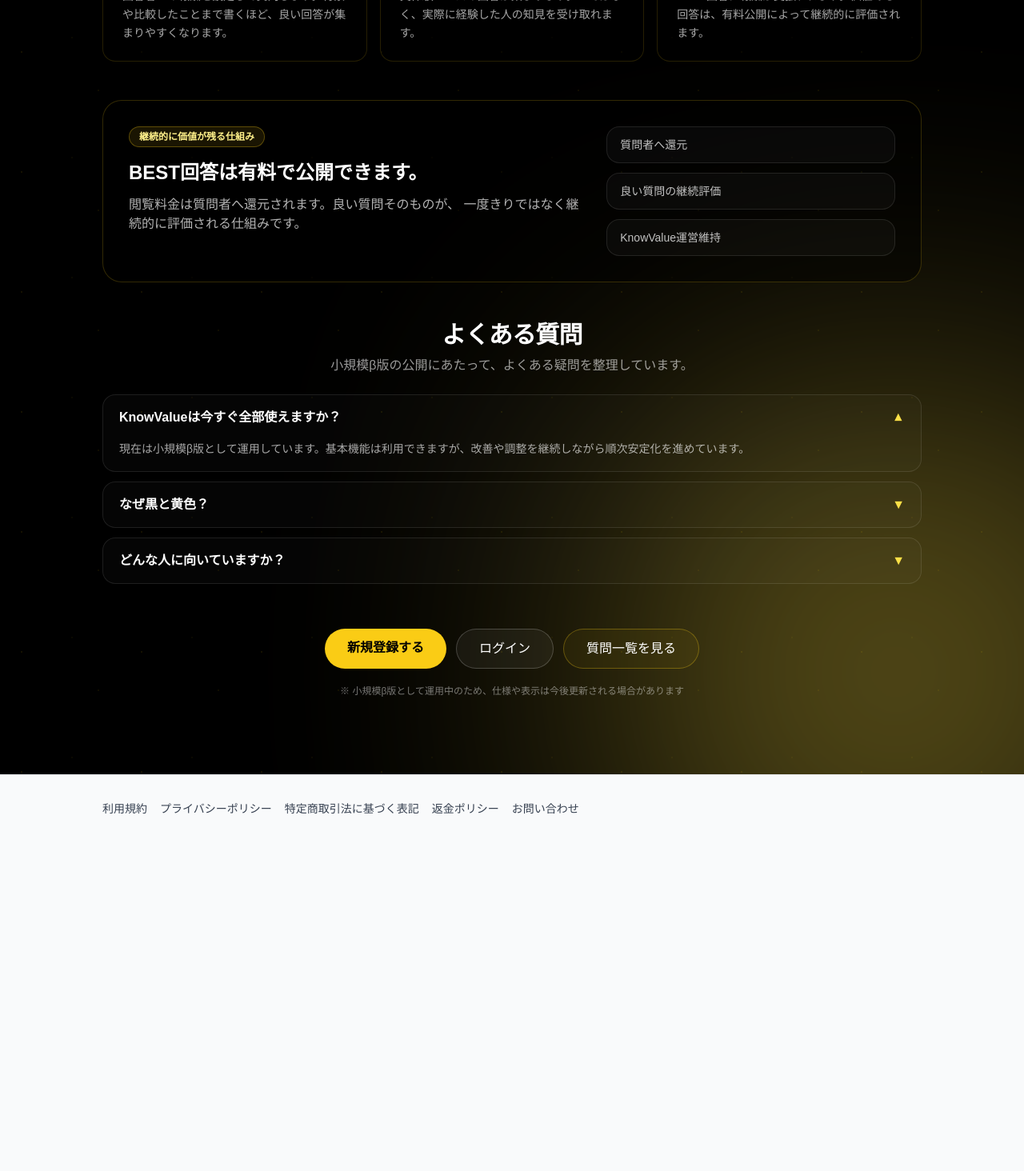
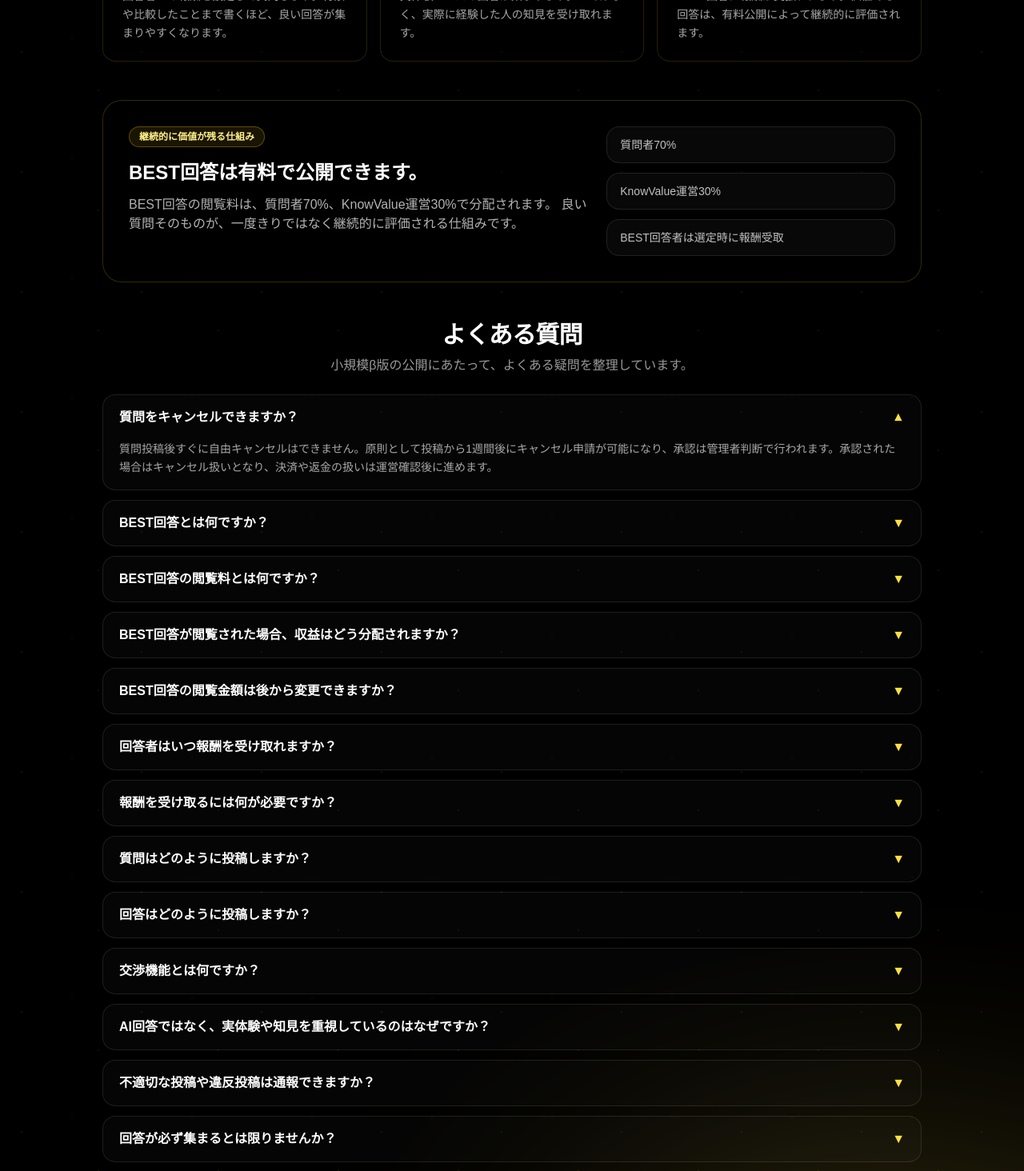
Before and after one commit to Kyuya0707/mitt-dev, a Next.js app: page / in a window 1280 px wide. Shown: the part 1330-2794 px from the top of the page at 80% size. Before the commit the page ends 2383 px from the top, so only its background shows below. Built offline with nearby package versions, Linux system fonts and the light colour scheme; no server answers.

Commit message:
docs: expand homepage FAQ

```diff
--- a/app/(welcome)/page.tsx
+++ b/app/(welcome)/page.tsx
@@ -178,6 +178,88 @@
     </div>
   );
 }
+
+type FaqEntry = {
+  q: string;
+  a: string;
+  defaultOpen?: boolean;
+};
+
+const FAQ_ITEMS: FaqEntry[] = [
+  {
+    q: "質問をキャンセルできますか？",
+    a: "質問投稿後すぐに自由キャンセルはできません。原則として投稿から1週間後にキャンセル申請が可能になり、承認は管理者判断で行われます。承認された場合はキャンセル扱いとなり、決済や返金の扱いは運営確認後に進めます。",
+    defaultOpen: true,
+  },
+  {
+    q: "BEST回答とは何ですか？",
+    a: "質問者が、いちばん参考になった回答をBEST回答として選ぶ仕組みです。BEST回答に選ばれた回答者には、質問投稿時に設定された報酬が支払われます。BEST回答は、購入者だけが閲覧できる有料コンテンツになります。",
+  },
+  {
+    q: "BEST回答の閲覧料とは何ですか？",
+    a: "BEST回答を他のユーザーが閲覧するための料金です。質問者が質問投稿時に設定でき、閲覧料を支払ったユーザーはそのBEST回答を読めます。すでに購入済みのユーザーには、価格変更後も追加請求はありません。",
+  },
+  {
+    q: "BEST回答が閲覧された場合、収益はどう分配されますか？",
+    a: "BEST閲覧料は、質問者70%、KnowValue運営30%で分配されます。回答者はBEST回答に選ばれた時点で、質問投稿時に設定された報酬を受け取ります。BEST閲覧料から回答者への追加分配は現在行っていません。",
+  },
+  {
+    q: "BEST回答の閲覧金額は後から変更できますか？",
+    a: "はい、質問者は後からBEST閲覧金額を変更できます。変更後の価格は新しく購入するユーザーに適用され、すでに購入済みのユーザーに追加請求は発生しません。極端な価格変更は、運営が確認する場合があります。",
+  },
+  {
+    q: "回答者はいつ報酬を受け取れますか？",
+    a: "回答がBEST回答に選ばれると、質問投稿時に設定された報酬の対象になります。報酬の受け取りには、マイページからの受取設定が必要です。設定が未完了の場合、支払いに時間がかかることがあります。",
+  },
+  {
+    q: "報酬を受け取るには何が必要ですか？",
+    a: "マイページから報酬受取設定を行ってください。KnowValueは口座番号などの金融情報を直接保持せず、必要な本人確認や口座登録は受取先のサービス上で行います。個人として登録できます。",
+  },
+  {
+    q: "質問はどのように投稿しますか？",
+    a: "質問内容、カテゴリ、報酬金額、BEST閲覧料を入力して投稿します。必要に応じて画像も添付できます。決済が完了すると質問が公開され、回答が集まったら質問者がBEST回答を選びます。",
+  },
+  {
+    q: "回答はどのように投稿しますか？",
+    a: "回答したい質問を開いて、自分の経験や知見をもとに回答を投稿します。必要に応じて画像も添付できます。BEST回答に選ばれると報酬の対象になります。",
+  },
+  {
+    q: "交渉機能とは何ですか？",
+    a: "回答者が「追加報酬があれば、もっと詳しく回答できる」と質問者へ提案できる機能です。質問者が承認すると追加決済に進み、見送られた場合は回答者へ通知されます。通常のBEST回答報酬とは別の提案機能です。",
+  },
+  {
+    q: "AI回答ではなく、実体験や知見を重視しているのはなぜですか？",
+    a: "KnowValueは、実際に経験した人の知見に価値があると考えています。AIの一般論よりも、失敗談や現場感のある答えのほうが、より具体的で役立つことが多いからです。",
+  },
+  {
+    q: "不適切な投稿や違反投稿は通報できますか？",
+    a: "はい、通報できます。規約に反する投稿や、迷惑行為・不適切な内容を見つけた場合は、運営が確認できるように報告してください。",
+  },
+  {
+    q: "回答が必ず集まるとは限りませんか？",
+    a: "はい。質問内容や条件によっては、回答が集まりにくいことがあります。できるだけ背景や目的を具体的に書くと、回答が集まりやすくなります。",
+  },
+  {
+    q: "BEST回答を選ぶ責任は誰にありますか？",
+    a: "質問者にあります。どの回答が一番役に立ったかを見て、最終的にBEST回答を選ぶのは質問者です。",
+  },
+  {
+    q: "β版では仕様が変わることがありますか？",
+    a: "はい。KnowValueは小規模β版として運用しているため、より使いやすくする目的で仕様や表示が更新される場合があります。大きな変更がある場合は、できるだけ分かりやすく案内します。",
+  },
+  {
+    q: "KnowValueは今すぐ全部使えますか？",
+    a: "現在は小規模β版として運用しています。基本機能は利用できますが、改善や調整を続けながら順次安定化を進めています。",
+  },
+  {
+    q: "なぜ黒と黄色？",
+    a: "暗闇（ノイズ）から光（価値）を見つける、というコンセプトの視覚化です。視認性と印象の強さも大事にしています。",
+  },
+  {
+    q: "どんな人に向いていますか？",
+    a: "本気で“答え”が欲しい人、そして経験を正しく評価してもらいたい人に向いています。仕事・生活・投資・キャリアなど、実体験が強い領域ほど相性が良いです。",
+  },
+] as const;
 
 export default function WelcomePage() {
   const year = useMemo(() => new Date().getFullYear(), []);
@@ -470,19 +552,19 @@
                     BEST回答は有料で公開できます。
                   </h3>
                   <p className="mt-3 text-sm leading-relaxed text-white/70 sm:text-base">
-                    閲覧料金は質問者へ還元されます。良い質問そのものが、
-                    一度きりではなく継続的に評価される仕組みです。
+                    BEST回答の閲覧料は、質問者70%、KnowValue運営30%で分配されます。
+                    良い質問そのものが、一度きりではなく継続的に評価される仕組みです。
                   </p>
                 </div>
                 <div className="grid gap-3 text-sm text-white/75">
                   <div className="rounded-2xl border border-white/10 bg-white/[0.03] px-4 py-3">
-                    質問者へ還元
+                    質問者70%
                   </div>
                   <div className="rounded-2xl border border-white/10 bg-white/[0.03] px-4 py-3">
-                    良い質問の継続評価
+                    KnowValue運営30%
                   </div>
                   <div className="rounded-2xl border border-white/10 bg-white/[0.03] px-4 py-3">
-                    KnowValue運営維持
+                    BEST回答者は選定時に報酬受取
                   </div>
                 </div>
               </div>
@@ -495,19 +577,14 @@
               />
 
               <div className="grid gap-3">
-                <FaqItem
-                  q="KnowValueは今すぐ全部使えますか？"
-                  a="現在は小規模β版として運用しています。基本機能は利用できますが、改善や調整を継続しながら順次安定化を進めています。"
-                  defaultOpen
-                />
-                <FaqItem
-                  q="なぜ黒と黄色？"
-                  a="暗闇（ノイズ）から光（価値）を見つける、というコンセプトの視覚化です。視認性と印象の強さも大事にしています。"
-                />
-                <FaqItem
-                  q="どんな人に向いていますか？"
-                  a="本気で“答え”が欲しい人、そして経験を正しく評価してもらいたい人。仕事・生活・投資・キャリアなど、実体験が強い領域ほど相性が良いです。"
-                />
+                {FAQ_ITEMS.map((item) => (
+                  <FaqItem
+                    key={item.q}
+                    q={item.q}
+                    a={item.a}
+                    defaultOpen={item.defaultOpen}
+                  />
+                ))}
               </div>
             </div>
 
```
